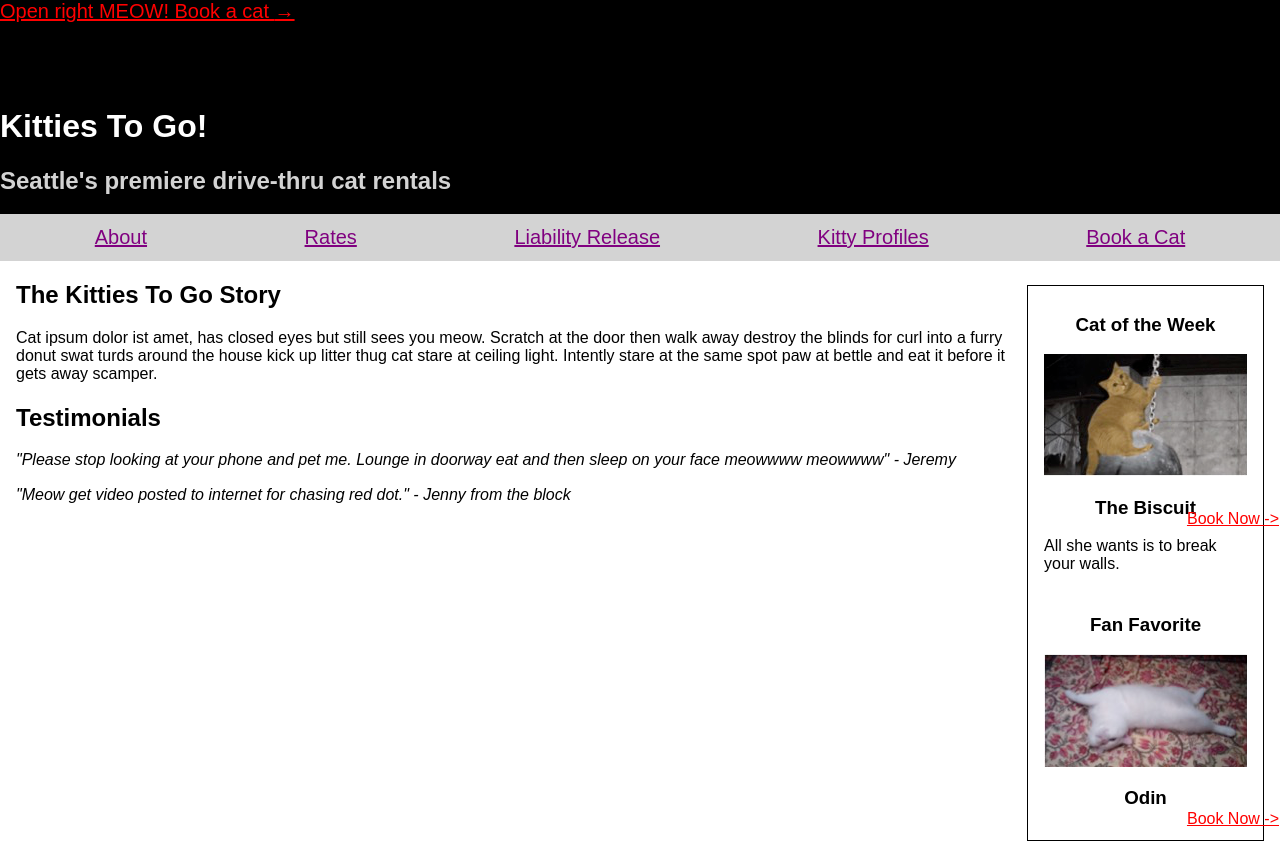
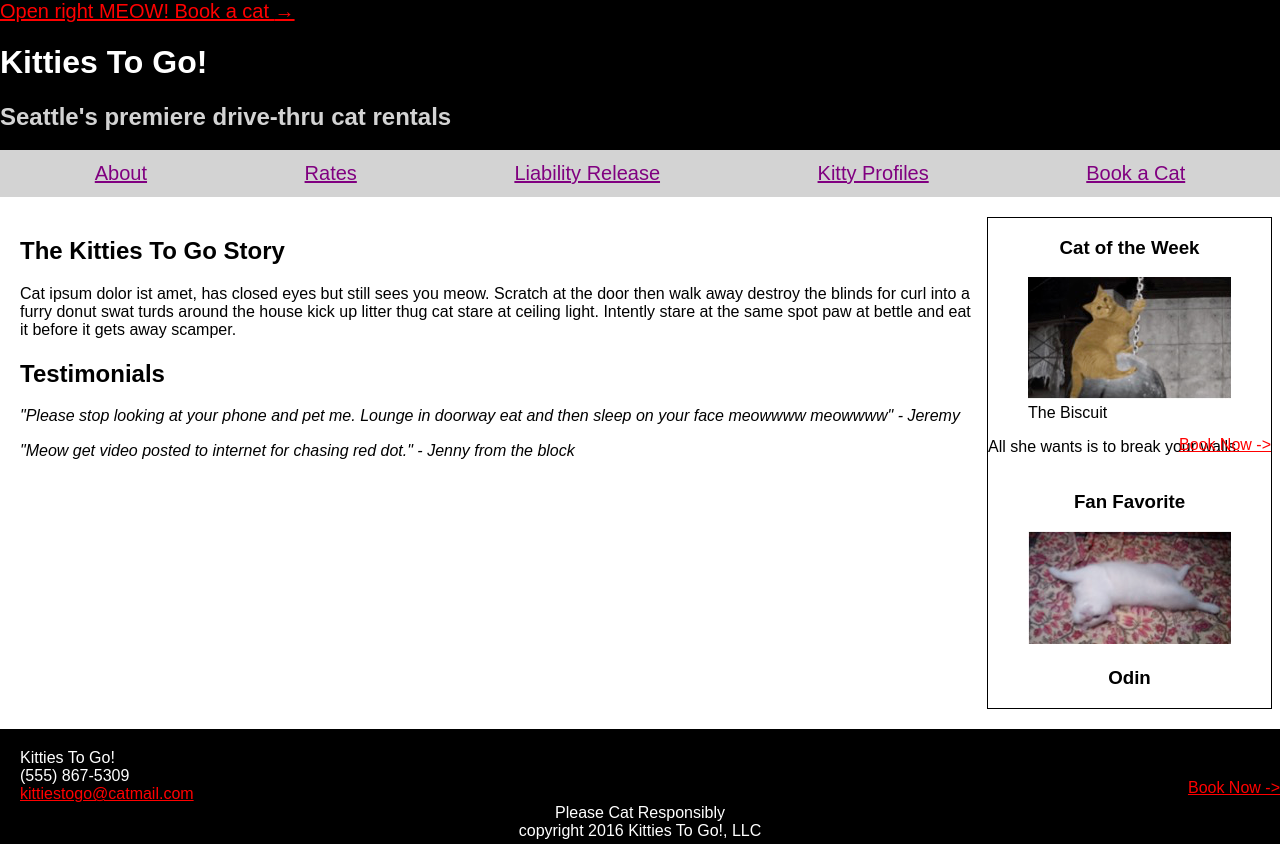
Before and after one commit to bitterkat/mockup-practice, a plain HTML site: page index.html in a window 1280 px wide. Shown: the top 844 px of the page. Drawn offline with Linux system fonts and the light colour scheme.

Commit message:
assigns new classes to aside

```diff
--- a/index.html
+++ b/index.html
@@ -50,10 +50,11 @@
             <h3>Cat of the Week</h3>
               <figure class="display">
                 <img src="images/thebiscuit.png" alt="cat of the week biscuit the cat on a wrecking ball">
-                <h3>The Biscuit</h3>
-                <figcaption>All she wants is to break your walls. </figcaption>
-                <span class="booknow"><a href="#"> Book Now -></a></span>
+                <figcaption>The Biscuit</figcaption>
               </figure>
+                <p>All she wants is to break your walls. <span class="booknow"><a href="#"> Book Now -></a></span></p>
+
+
               </article>
 
               <article class="main-aside-article">
@@ -62,7 +63,7 @@
               <figure class="display">
                 <img src="images/odin.png" alt="fan favorite odin the cat stretching to show you his tummy">
                 <h3>Odin</h3>
-                <span class="booknow"><a href="#"> Book Now -></a></span>
+                <figcaption><span class="booknow"><a href="#"> Book Now -></a></span></figcaption>
               </figure>
               </article>
         </aside>
--- a/styles/positioning.css
+++ b/styles/positioning.css
@@ -15,18 +15,18 @@ nav {
   justify-content: space-around;
 }
 
-main {
+/*main {
   display: flex;
   flex-direction: column;
-}
+}*/
 
 footer {
   padding: 1.25rem;
 }
 
-.title h1 {
+/*.title h1 {
   padding-top: 4rem;
-}
+}*/
 
 .main-row {
   display: flex;
@@ -39,33 +39,28 @@ footer {
 }
 
 .main-copy {
-  margin-left: 1rem;
+  margin: 1.25rem .5rem 0 1.25rem;
 }
 
 .main-aside {
-  margin: 1.5rem 1rem 1.5rem;
+  margin: 1.25rem .5rem;
   border: 1px solid black;
+  display: flex;
+  flex-direction: column;
 }
 
-.main-aside-article {
-    padding: .75rem 1rem .75rem;
-      position: relative;
-      }
-
-.main-aside-article figure {
-  display: inline-block;
-  margin: 0;
+.main-aside-article p {
+  position: relative;
 }
 
 .main-aside-article h3 {
   text-align: center;
-  margin-top: 1rem;
 }
 
-.main-aside-article .booknow {
+.booknow  {
   position: absolute;
-  right: -1rem;
-  top: 14rem;
+  right: 0;
+  bottom: .15rem;
 }
 
 .copyright {
```
